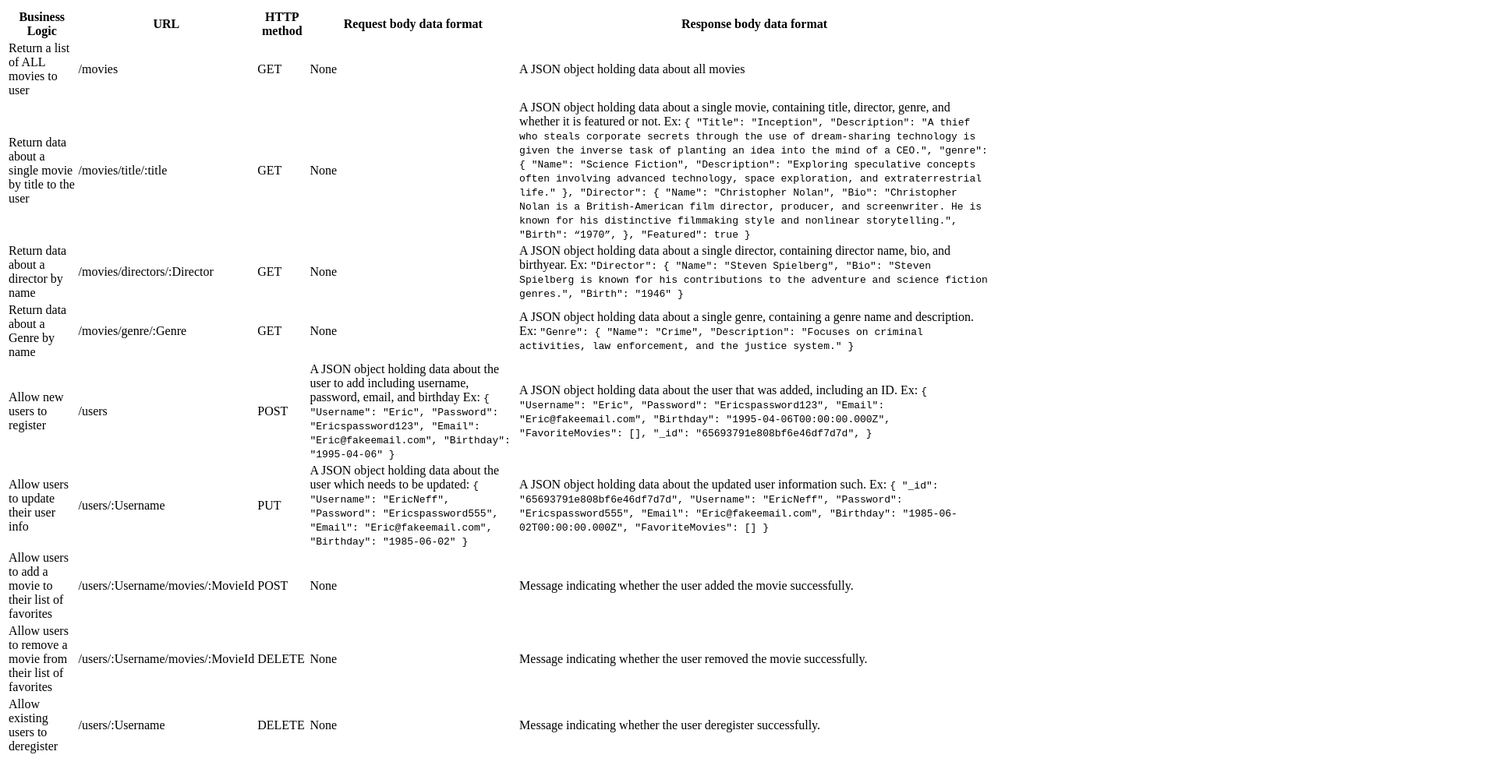
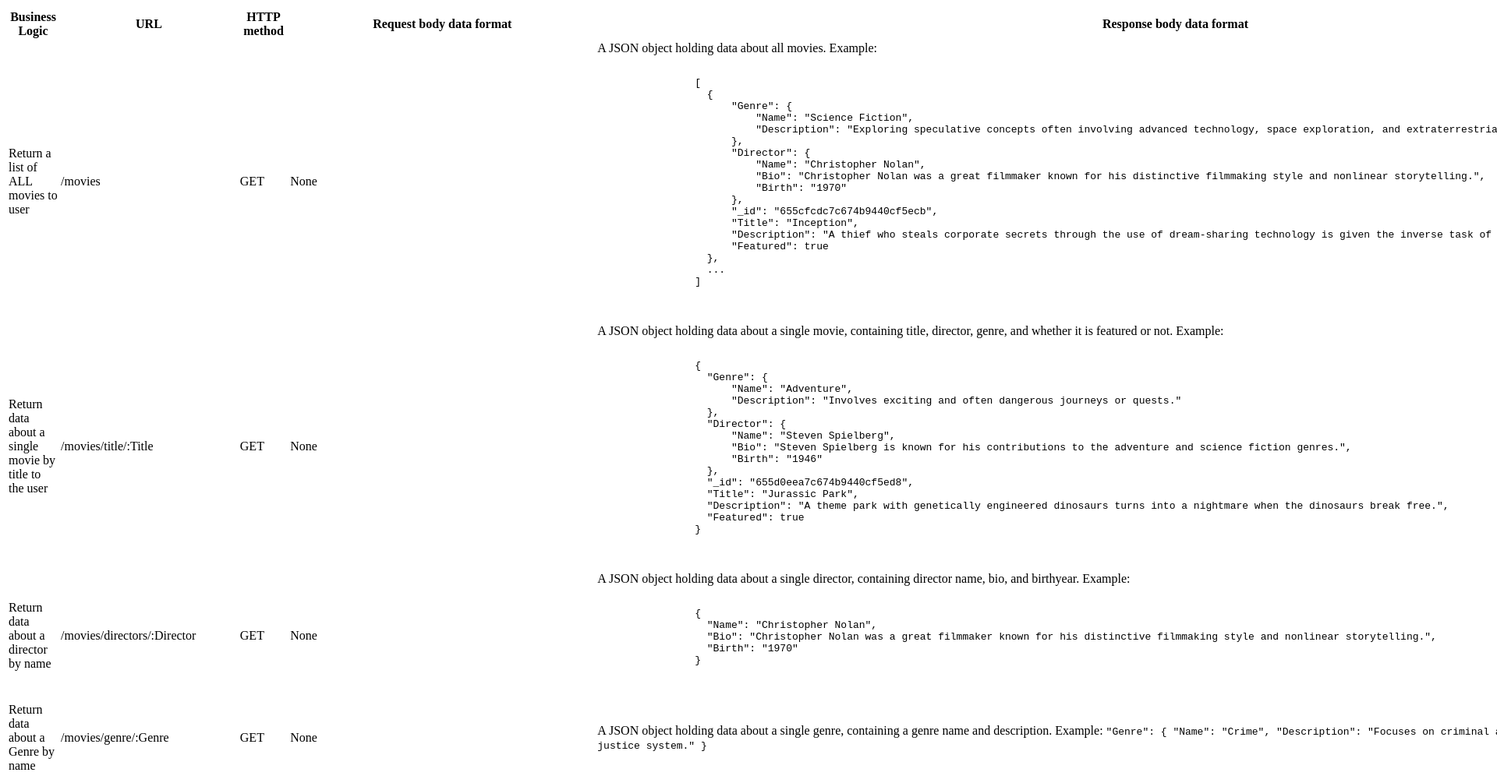
Before and after one commit to Samfreeman98/movie_api, a website: page public/documentation.html in a window 1280 px wide. Shown: the part 40-1036 px from the top of the page at 78% size, 1920 px wide, since content can reach past the window. Drawn offline with Linux system fonts and the light colour scheme.

Commit message:
Fix: matched examples of endpoints to postman

```diff
--- a/public/documentation.html
+++ b/public/documentation.html
@@ -22,36 +22,71 @@
           <th>Response body data format</th>
         </tr>
       </thead>
+
       <tbody>
+
         <tr>
           <td>Return a list of ALL movies to user</td>
           <td>/movies</td>
           <td>GET</td>
           <td>None</td>
-          <td>A JSON object holding data about all movies</td>
+          <td>A JSON object holding data about all movies. Example:
+            <pre>
+              <code>
+                [
+                  {
+                      "Genre": {
+                          "Name": "Science Fiction",
+                          "Description": "Exploring speculative concepts often involving advanced technology, space exploration, and extraterrestrial life."
+                      },
+                      "Director": {
+                          "Name": "Christopher Nolan",
+                          "Bio": "Christopher Nolan was a great filmmaker known for his distinctive filmmaking style and nonlinear storytelling.",
+                          "Birth": "1970"
+                      },
+                      "_id": "655cfcdc7c674b9440cf5ecb",
+                      "Title": "Inception",
+                      "Description": "A thief who steals corporate secrets through the use of dream-sharing technology is given the inverse task of planting an idea into the mind of a CEO.",
+                      "Featured": true
+                  },
+                  ...
+                ]
+              </code>
+            </pre>
+          </td>
         </tr>
+
+
         <tr>
           <td>Return data about a single movie by title to the user</td>
-          <td>/movies/title/:title</td>
+          <td>/movies/title/:Title</td>
           <td>GET</td>
           <td>None</td>
           <td>
             A JSON object holding data about a single movie, containing title,
-            director, genre, and whether it is featured or not. Ex:
+            director, genre, and whether it is featured or not. Example:
+            <pre>
               <code>
-              { "Title": "Inception", "Description": "A thief who steals
-              corporate secrets through the use of dream-sharing technology is
-              given the inverse task of planting an idea into the mind of a
-              CEO.", "genre": { "Name": "Science Fiction", "Description":
-              "Exploring speculative concepts often involving advanced
-              technology, space exploration, and extraterrestrial life." },
-              "Director": { "Name": "Christopher Nolan", "Bio": "Christopher
-              Nolan is a British-American film director, producer, and
-              screenwriter. He is known for his distinctive filmmaking style and
-              nonlinear storytelling.", "Birth": “1970”, }, "Featured": true }
+                {
+                  "Genre": {
+                      "Name": "Adventure",
+                      "Description": "Involves exciting and often dangerous journeys or quests."
+                  },
+                  "Director": {
+                      "Name": "Steven Spielberg",
+                      "Bio": "Steven Spielberg is known for his contributions to the adventure and science fiction genres.",
+                      "Birth": "1946"
+                  },
+                  "_id": "655d0eea7c674b9440cf5ed8",
+                  "Title": "Jurassic Park",
+                  "Description": "A theme park with genetically engineered dinosaurs turns into a nightmare when the dinosaurs break free.",
+                  "Featured": true
+                }
               </code>
+            </pre>
           </td>
         </tr>
+
 
         <tr>
           <td>Return data about a director by name</td>
@@ -60,14 +95,20 @@
           <td>None</td>
           <td>
             A JSON object holding data about a single director, containing
-            director name, bio, and birthyear. Ex:
+            director name, bio, and birthyear. Example:
+            <pre>
               <code>
-              "Director": { "Name": "Steven Spielberg", "Bio": "Steven Spielberg
-              is known for his contributions to the adventure and science
-              fiction genres.", "Birth": "1946" }
+                {
+                  "Name": "Christopher Nolan",
+                  "Bio": "Christopher Nolan was a great filmmaker known for his distinctive filmmaking style and nonlinear storytelling.",
+                  "Birth": "1970"
+                }
               </code>
+            </pre>
           </td>
         </tr>
+
+
         <tr>
           <td>Return data about a Genre by name</td>
           <td>/movies/genre/:Genre</td>
@@ -75,13 +116,15 @@
           <td>None</td>
           <td>
             A JSON object holding data about a single genre, containing a genre
-            name and description. Ex:
+            name and description. Example:
             <code>
               "Genre": { "Name": "Crime", "Description": "Focuses on criminal
               activities, law enforcement, and the justice system." }
             </code>
           </td>
         </tr>
+
+
         <tr>
           <td>Allow new users to register</td>
           <td>/users</td>
@@ -89,60 +132,124 @@
           <td>
             A JSON object holding data about the user to add including username,
             password, email, and birthday Ex:
+            <pre>
               <code>
-              { "Username": "Eric", "Password": "Ericspassword123", "Email":
-              "Eric@fakeemail.com", "Birthday": "1995-04-06" }
+                {
+                  "Username": "Eric",
+                  "Password": "Ericspassword123",
+                  "Email": "Eric@fakeemail.com",
+                  "Birthday": "1995-04-06"
+                }
               </code>
+            </pre>
           </td>
           <td>
             A JSON object holding data about the user that was added, including
             an ID. Ex:
+            <pre>
               <code>
-              { "Username": "Eric", "Password": "Ericspassword123", "Email":
-              "Eric@fakeemail.com", "Birthday": "1995-04-06T00:00:00.000Z",
-              "FavoriteMovies": [], "_id": "65693791e808bf6e46df7d7d", }
+                {
+                  "Username": "Eric",
+                  "Password": "Ericspassword123",
+                  "Email": "Eric@fakeemail.com",
+                  "Birthday": "1995-04-06T00:00:00.000Z",
+                  "FavoriteMovies": [],
+                  "_id": "656e8bb5ca0dde01bff60ead",
+                  "__v": 0
+                }
               </code>
+            </pre>
           </td>
         </tr>
+
+
         <tr>
           <td>Allow users to update their user info</td>
           <td>/users/:Username</td>
           <td>PUT</td>
           <td>
-            A JSON object holding data about the user which needs to be updated:
+            A JSON object holding data about the user which needs to be updated. Example:
+            <pre>
               <code>
-              { "Username": "EricNeff", "Password": "Ericspassword555", "Email":
-              "Eric@fakeemail.com", "Birthday": "1985-06-02" }
+                {
+                  "Username": "EricNeff",
+                  "Password": "Ericspassword555",
+                  "Email": "Eric@fakeemail.com",
+                  "Birthday": "1985-06-02"
+                }
               </code>
+            </pre>
           </td>
           <td>
-            A JSON object holding data about the updated user information such.
-            Ex:
+            A JSON object holding data about the updated user information
+            Example:
+            <pre>
               <code>
-              { "_id": "65693791e808bf6e46df7d7d", "Username": "EricNeff",
-              "Password": "Ericspassword555", "Email": "Eric@fakeemail.com",
-              "Birthday": "1985-06-02T00:00:00.000Z", "FavoriteMovies": [] }
+                {
+                  "_id": "656e8bb5ca0dde01bff60ead",
+                  "Username": "EricNeff",
+                  "Password": "Ericspassword555",
+                  "Email": "Eric@fakeemail.com",
+                  "Birthday": "1985-06-02T00:00:00.000Z",
+                  "FavoriteMovies": [],
+                  "__v": 0
+                }
               </code>
+            </pre>
           </td>
         </tr>
+
+
         <tr>
           <td>Allow users to add a movie to their list of favorites</td>
           <td>/users/:Username/movies/:MovieId</td>
           <td>POST</td>
           <td>None</td>
           <td>
-            Message indicating whether the user added the movie successfully.
+            <pre>
+              <code>
+                {
+                  "_id": "655d24c0b9489d464552d9a9",
+                  "Username": "Sallymay",
+                  "Password": "Sillsally",
+                  "Email": "salmay@fakeemail.com",
+                  "Birthday": "2001-05-23T00:00:00.000Z",
+                  "FavoriteMovies": [
+                      "655d01727c674b9440cf5ece",
+                      "655cfcdc7c674b9440cf5ecb"
+                  ]
+                }
+              </code>
+            </pre>
           </td>
         </tr>
+
+
         <tr>
           <td>Allow users to remove a movie from their list of favorites</td>
           <td>/users/:Username/movies/:MovieId</td>
           <td>DELETE</td>
           <td>None</td>
           <td>
-            Message indicating whether the user removed the movie successfully.
+            Message indicating whether the user removed the movie successfully. Example:
+            <pre>
+              <code>
+                {
+                  "_id": "655d24c0b9489d464552d9a9",
+                  "Username": "Sallymay",
+                  "Password": "Sillsally",
+                  "Email": "salmay@fakeemail.com",
+                  "Birthday": "2001-05-23T00:00:00.000Z",
+                  "FavoriteMovies": [
+                      "655d01727c674b9440cf5ece"
+                  ]
+                }
+              </code>
+            </pre>
           </td>
         </tr>
+
+
         <tr>
           <td>Allow existing users to deregister</td>
           <td>/users/:Username</td>
```
Lines whose indentation alone changed are shown as unchanged.
